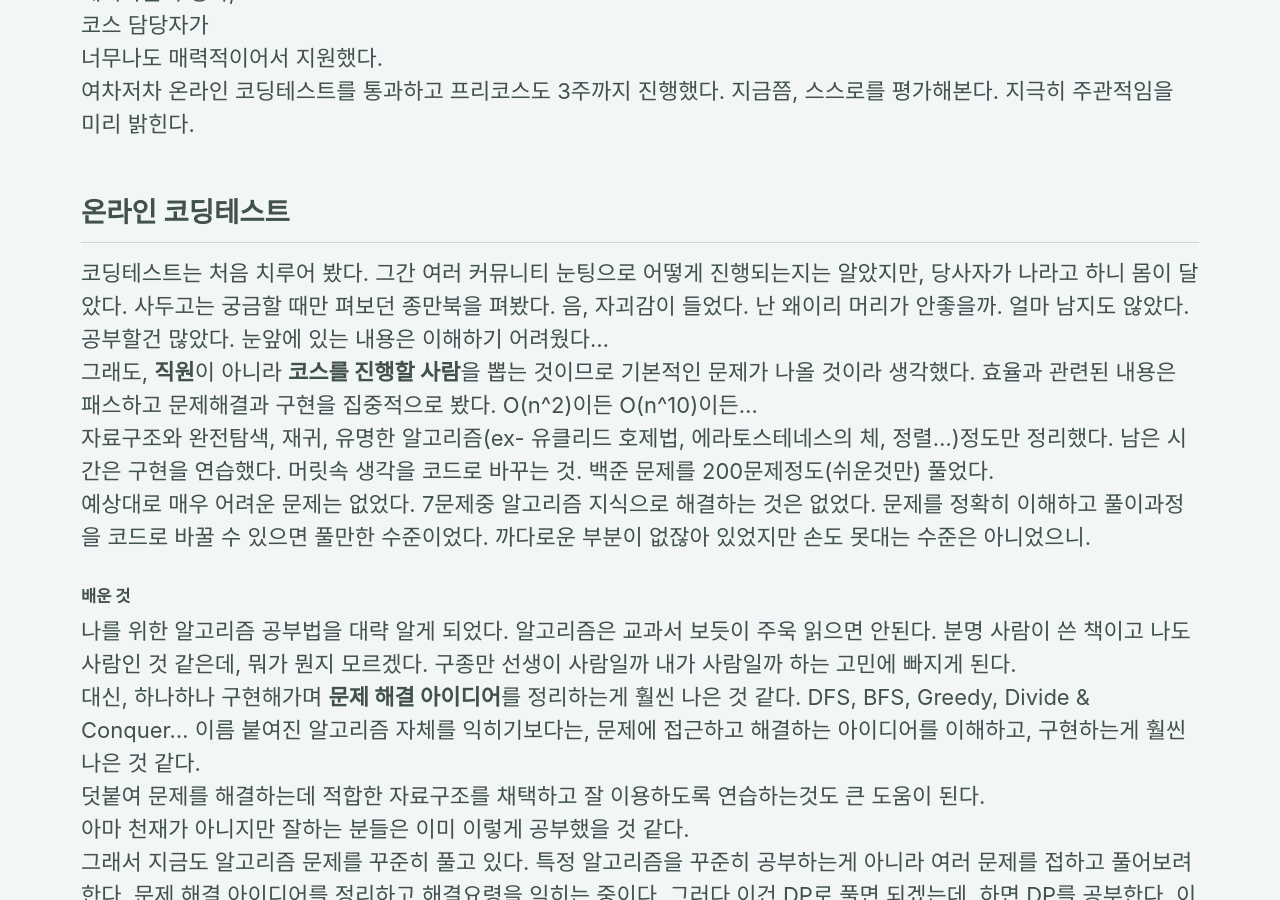
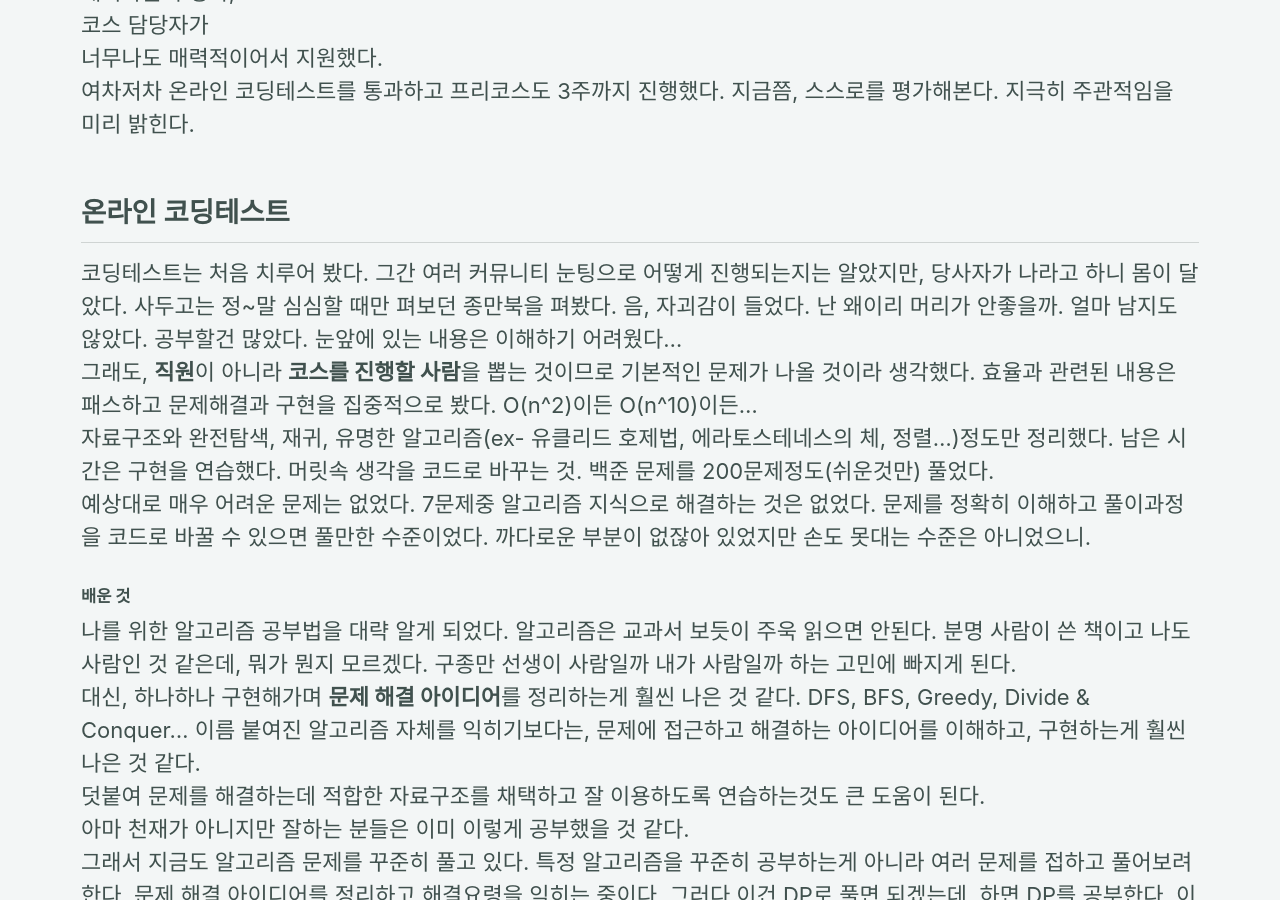
Before and after one commit to andole87/andole87.github.io, a Jekyll site: the page built from _posts/2019-04-10-woowahan-course.md, in a window 1280 px wide and 900 px high, scrolled down 456 px. Built offline with Jekyll 4.4.1, drawn with Linux system fonts in a browser that asks for light colours; cached includes are drawn as plain includes; comment, search, counter and statistics services are not loaded.

Commit message:
edit post

```diff
--- a/_posts/2019-04-10-woowahan-course.md
+++ b/_posts/2019-04-10-woowahan-course.md
@@ -16,7 +16,7 @@ comments: true
 여차저차 온라인 코딩테스트를 통과하고 프리코스도 3주까지 진행했다. 지금쯤, 스스로를 평가해본다. 지극히 주관적임을 미리 밝힌다.
 
 ## 온라인 코딩테스트
-코딩테스트는 처음 치루어 봤다. 그간 여러 커뮤니티 눈팅으로 어떻게 진행되는지는 알았지만, 당사자가 나라고 하니 몸이 달았다. 사두고는 궁금할 때만 펴보던 종만북을 펴봤다. 음, 자괴감이 들었다. 난 왜이리 머리가 안좋을까. 얼마 남지도 않았다. 공부할건 많았다. 눈앞에 있는 내용은 이해하기 어려웠다...
+코딩테스트는 처음 치루어 봤다. 그간 여러 커뮤니티 눈팅으로 어떻게 진행되는지는 알았지만, 당사자가 나라고 하니 몸이 달았다. 사두고는 정~말 심심할 때만 펴보던 종만북을 펴봤다. 음, 자괴감이 들었다. 난 왜이리 머리가 안좋을까. 얼마 남지도 않았다. 공부할건 많았다. 눈앞에 있는 내용은 이해하기 어려웠다...
 그래도, **직원**이 아니라 **코스를 진행할 사람**을 뽑는 것이므로 기본적인 문제가 나올 것이라 생각했다. 효율과 관련된 내용은 패스하고 문제해결과 구현을 집중적으로 봤다. O(n^2)이든 O(n^10)이든...
 자료구조와 완전탐색, 재귀, 유명한 알고리즘(ex- 유클리드 호제법, 에라토스테네스의 체, 정렬...)정도만 정리했다. 남은 시간은 구현을 연습했다. 머릿속 생각을 코드로 바꾸는 것. 백준 문제를 200문제정도(쉬운것만) 풀었다.
 예상대로 매우 어려운 문제는 없었다. 7문제중 알고리즘 지식으로 해결하는 것은 없었다. 문제를 정확히 이해하고 풀이과정을 코드로 바꿀 수 있으면 풀만한 수준이었다. 까다로운 부분이 없잖아 있었지만 손도 못대는 수준은 아니었으니.
```
